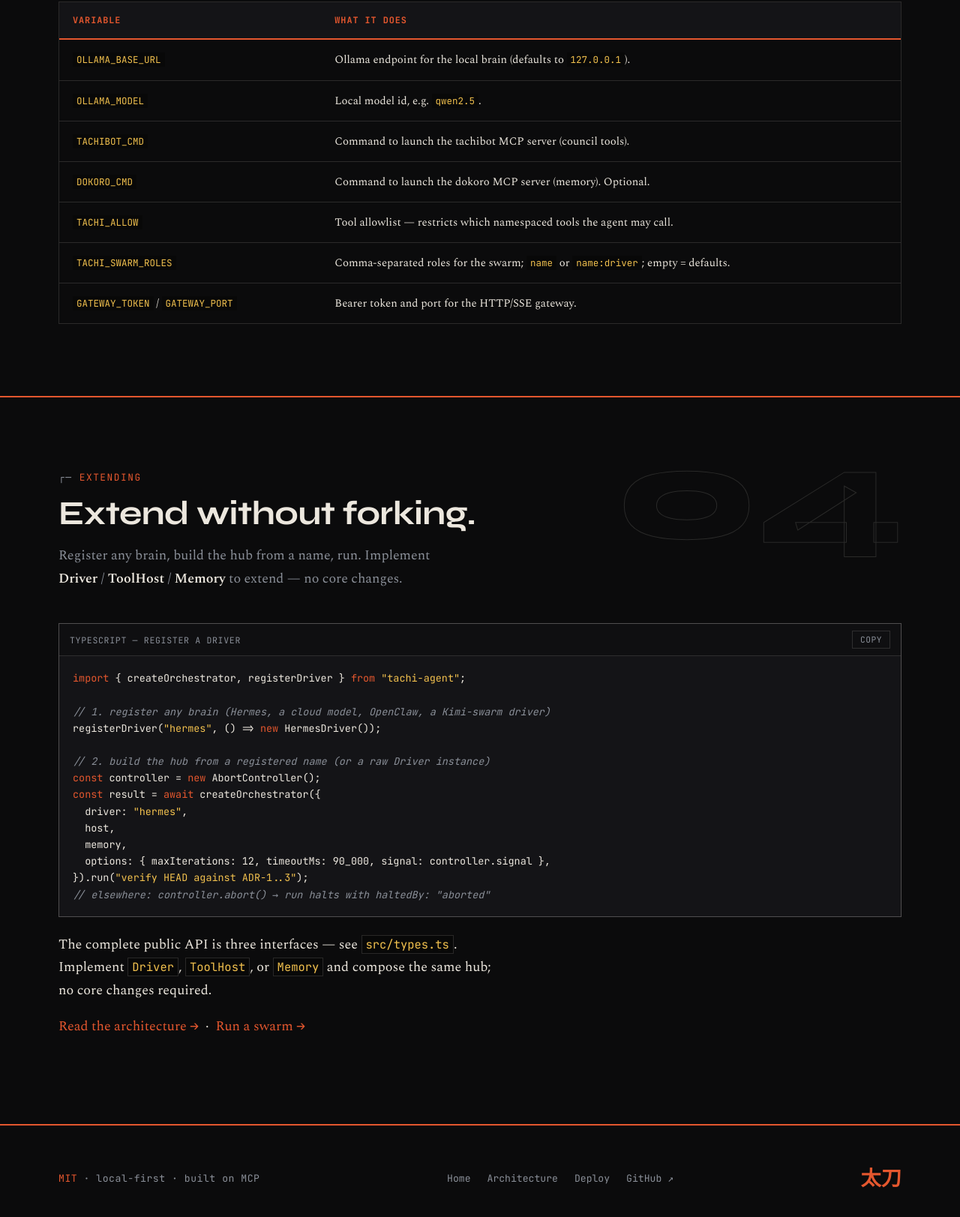
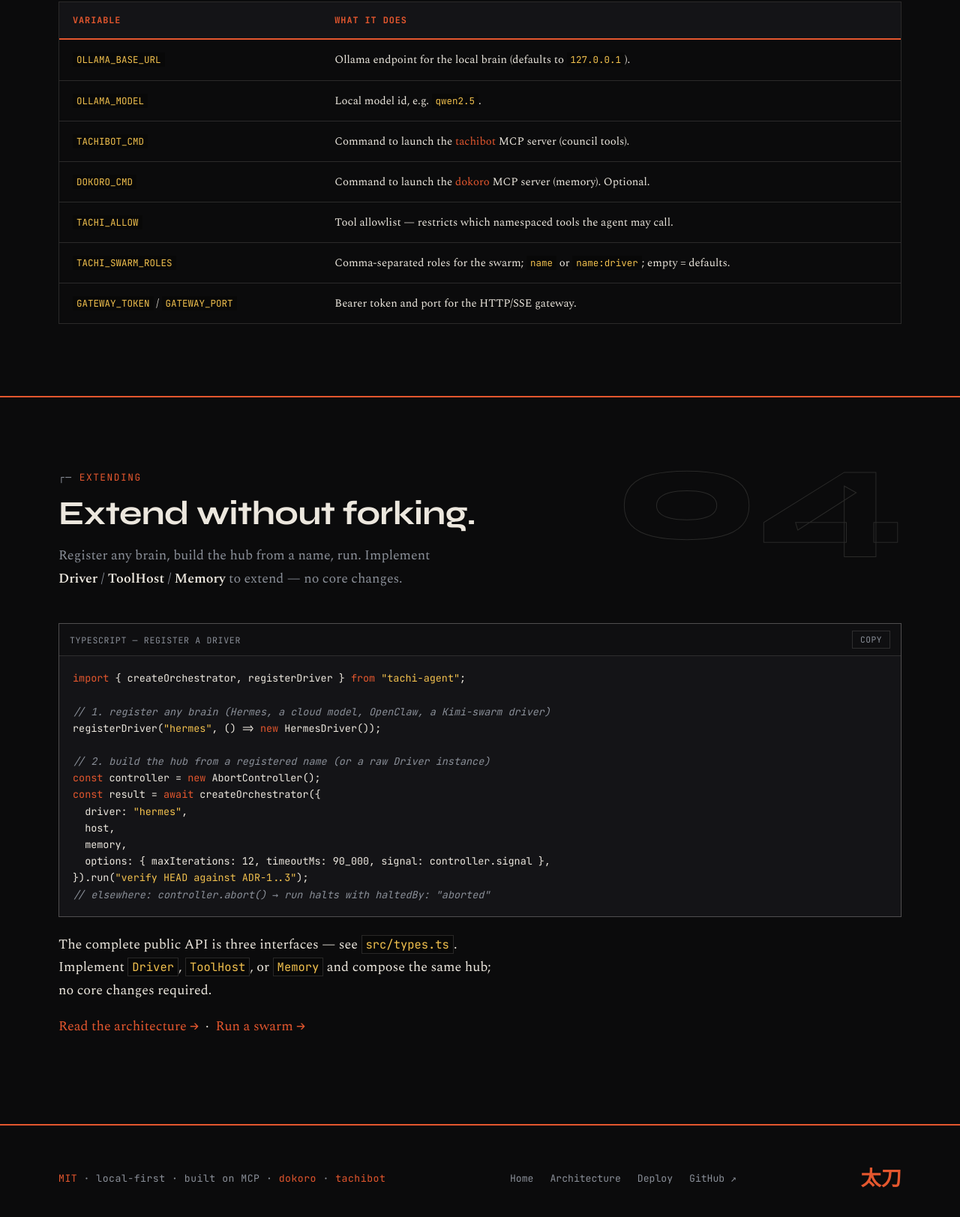
Before and after one commit to byPawel/tachi-agent, a website: page docs/get-started.html in a window 1280 px wide. Shown: the part 2715-4338 px from the top of the page at 75% size. Drawn offline with nearby package versions, Linux system fonts and the light colour scheme.

Commit message:
docs: link dokoro/tachibot across site + footers; add Pages link to README

```diff
--- a/docs/get-started.html
+++ b/docs/get-started.html
@@ -134,8 +134,8 @@ node dist/cli.js <span class="s">"verify HEAD against ADR-1..3"</span></pre>
             <tbody>
               <tr><td><code>OLLAMA_BASE_URL</code></td><td>Ollama endpoint for the local brain (defaults to <code>127.0.0.1</code>).</td></tr>
               <tr><td><code>OLLAMA_MODEL</code></td><td>Local model id, e.g. <code>qwen2.5</code>.</td></tr>
-              <tr><td><code>TACHIBOT_CMD</code></td><td>Command to launch the tachibot MCP server (council tools).</td></tr>
-              <tr><td><code>DOKORO_CMD</code></td><td>Command to launch the dokoro MCP server (memory). Optional.</td></tr>
+              <tr><td><code>TACHIBOT_CMD</code></td><td>Command to launch the <a href="https://tachibot.com" target="_blank" rel="noopener">tachibot</a> MCP server (council tools).</td></tr>
+              <tr><td><code>DOKORO_CMD</code></td><td>Command to launch the <a href="https://github.com/byPawel/dokoro" target="_blank" rel="noopener">dokoro</a> MCP server (memory). Optional.</td></tr>
               <tr><td><code>TACHI_ALLOW</code></td><td>Tool allowlist — restricts which namespaced tools the agent may call.</td></tr>
               <tr><td><code>TACHI_SWARM_ROLES</code></td><td>Comma-separated roles for the swarm; <code>name</code> or <code>name:driver</code>; empty = defaults.</td></tr>
               <tr><td><code>GATEWAY_TOKEN</code> / <code>GATEWAY_PORT</code></td><td>Bearer token and port for the HTTP/SSE gateway.</td></tr>
@@ -185,7 +185,7 @@ registerDriver(<span class="s">"hermes"</span>, () =&gt; <span class="k">new</sp
   <!-- ===================== FOOTER ===================== -->
   <footer class="footer">
     <div class="wrap footer-inner">
-      <div class="footer-meta"><span>MIT</span> · local-first · built on MCP</div>
+      <div class="footer-meta"><span>MIT</span> · local-first · built on MCP · <a href="https://github.com/byPawel/dokoro" target="_blank" rel="noopener">dokoro</a> · <a href="https://tachibot.com" target="_blank" rel="noopener">tachibot</a></div>
       <div class="footer-links">
         <a href="index.html">Home</a>
         <a href="architecture.html">Architecture</a>
```
Also changed, not shown: docs/architecture.html (+2 -2 lines), docs/deploy.html (+1 -1 lines), docs/index.html (+3 -3 lines), docs/swarm.html (+1 -1 lines), README.md.
